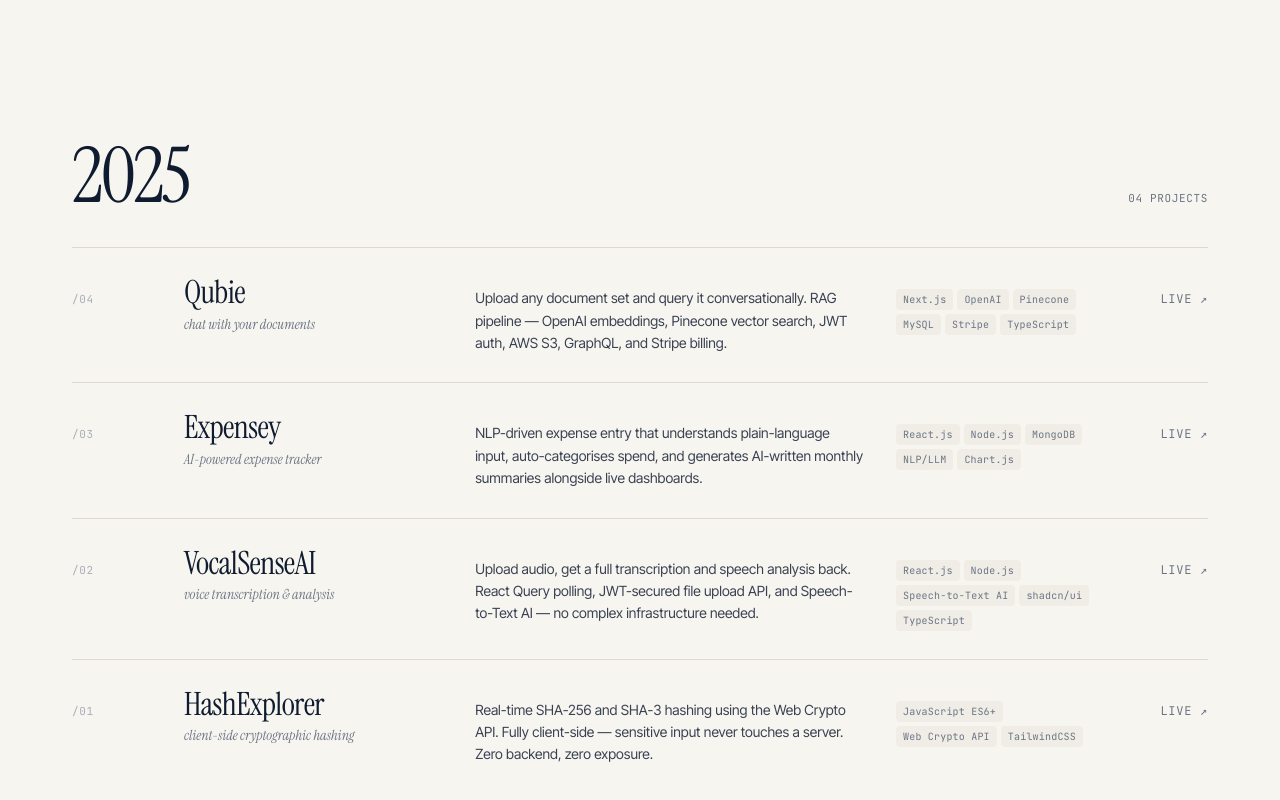
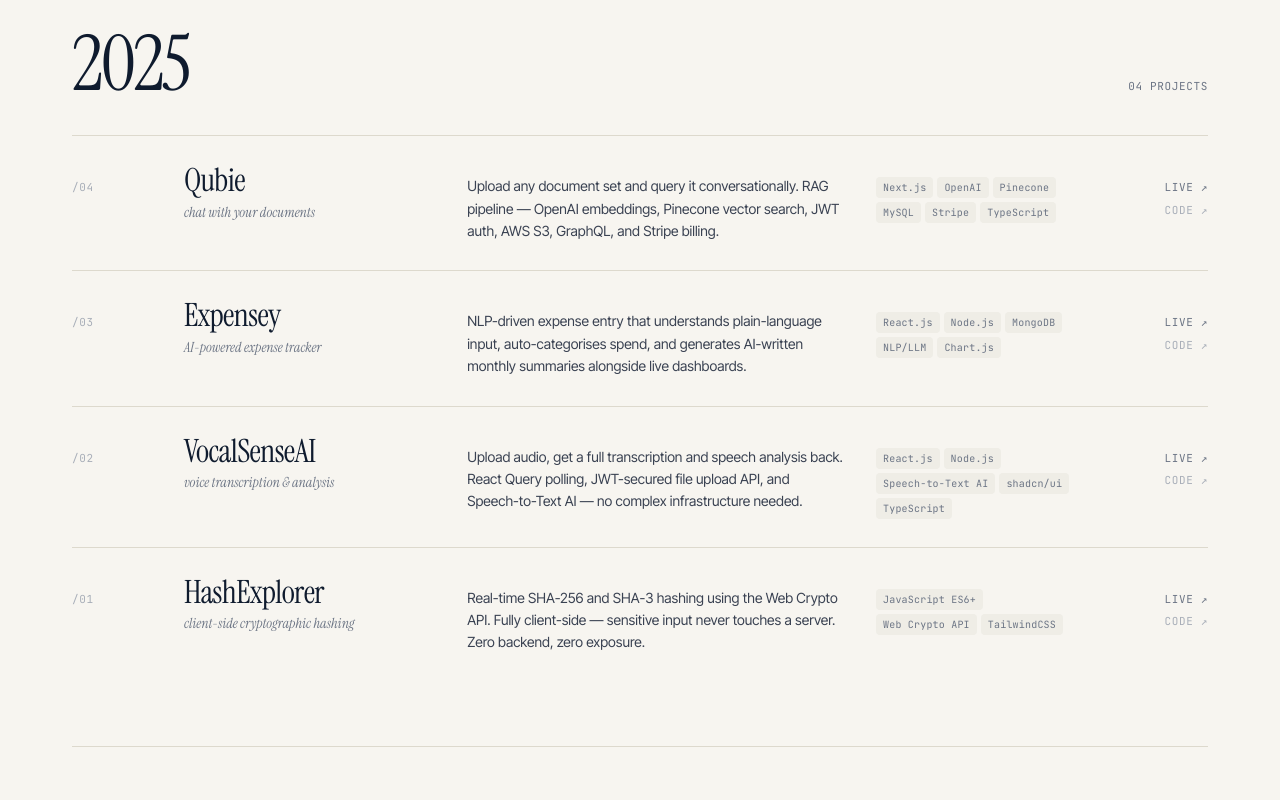
Before and after one commit to usmanashraff/usman-codes, a Next.js app: page /projects in a window 1280 px wide. Shown: the part 960-1760 px from the top of the page. Built offline with nearby package versions, Linux system fonts and the light colour scheme.

Commit message:
projects link issue and logo on loading

```diff
--- a/app/globals.css
+++ b/app/globals.css
@@ -242,31 +242,16 @@
   display: flex;
   flex-direction: column;
   align-items: center;
-  gap: 20px;
-}
-
-.uc-loader__name {
-  font-family: var(--font-display);
-  font-size: clamp(24px, 4vw, 36px);
-  color: var(--fg-1);
-  letter-spacing: -0.02em;
-  margin: 0;
-  font-weight: 400;
+  gap: 24px;
   animation: uc-loader-fade-up 0.5s var(--ease-out) both;
 }
 
-.uc-loader__name em {
-  font-style: italic;
-  color: var(--accent);
-}
-
 .uc-loader__track {
-  width: 140px;
+  width: 48px;
   height: 1px;
   background: var(--border);
   border-radius: 1px;
   overflow: hidden;
-  animation: uc-loader-fade-up 0.5s 0.1s var(--ease-out) both;
 }
 
 .uc-loader__fill {
@@ -278,7 +263,7 @@
 }
 
 @keyframes uc-loader-fade-up {
-  from { opacity: 0; transform: translateY(8px); }
+  from { opacity: 0; transform: translateY(10px); }
   to   { opacity: 1; transform: translateY(0); }
 }
 
--- a/app/projects/page.tsx
+++ b/app/projects/page.tsx
@@ -17,8 +17,8 @@
         sub: "chat with your documents",
         desc: "Upload any document set and query it conversationally. RAG pipeline — OpenAI embeddings, Pinecone vector search, JWT auth, AWS S3, GraphQL, and Stripe billing.",
         tags: ["Next.js", "OpenAI", "Pinecone", "MySQL", "Stripe", "TypeScript"],
-        link: "live ↗",
         href: "https://qubie.vercel.app/",
+        codeHref: "https://github.com/usmanashraff/qubie",
       },
       {
         n: "/03",
@@ -26,8 +26,8 @@
         sub: "AI-powered expense tracker",
         desc: "NLP-driven expense entry that understands plain-language input, auto-categorises spend, and generates AI-written monthly summaries alongside live dashboards.",
         tags: ["React.js", "Node.js", "MongoDB", "NLP/LLM", "Chart.js"],
-        link: "live ↗",
         href: "https://expenseyy.vercel.app/",
+        codeHref: "https://github.com/usmanashraff/expensey",
       },
       {
         n: "/02",
@@ -35,8 +35,8 @@
         sub: "voice transcription & analysis",
         desc: "Upload audio, get a full transcription and speech analysis back. React Query polling, JWT-secured file upload API, and Speech-to-Text AI — no complex infrastructure needed.",
         tags: ["React.js", "Node.js", "Speech-to-Text AI", "shadcn/ui", "TypeScript"],
-        link: "live ↗",
         href: "https://vocalsense.vercel.app/",
+        codeHref: "https://github.com/usmanashraff/vocalsenseai",
       },
       {
         n: "/01",
@@ -44,8 +44,8 @@
         sub: "client-side cryptographic hashing",
         desc: "Real-time SHA-256 and SHA-3 hashing using the Web Crypto API. Fully client-side — sensitive input never touches a server. Zero backend, zero exposure.",
         tags: ["JavaScript ES6+", "Web Crypto API", "TailwindCSS"],
-        link: "live ↗",
         href: "https://hashexplorer.vercel.app/",
+        codeHref: "https://github.com/usmanashraff/hashexplorer",
       },
     ],
   },
@@ -59,8 +59,8 @@
         sub: "patient management system",
         desc: "Full-stack healthcare platform for registering patients, booking appointments, and managing schedules. Staff dashboard lets you schedule, reschedule, and cancel appointments end-to-end.",
         tags: ["Next.js", "TypeScript", "shadcn/ui", "Appwrite"],
-        link: "live ↗",
         href: "https://careplus-ten.vercel.app/",
+        codeHref: "https://github.com/usmanashraff/PMS_careplus",
       },
       {
         n: "/05",
@@ -68,8 +68,8 @@
         sub: "social media app",
         desc: "Feature-complete clone of Instagram's Threads — post threads, reply, follow users, and browse a real-time activity feed. A deep-dive into full-stack social graph mechanics.",
         tags: ["Next.js", "TypeScript", "MongoDB", "Clerk"],
-        link: "live ↗",
         href: "https://threads-green-chi.vercel.app/",
+        codeHref: "https://github.com/usmanashraff/threads",
       },
     ],
   },
@@ -93,7 +93,7 @@
         {/* Page hero */}
         <section
           style={{
-            padding: "160px 0 96px",
+            padding: "64px 0 80px",
             borderBottom: "1px solid var(--border)",
             position: "relative",
           }}
@@ -318,21 +318,17 @@
   const [hover, setHover] = useState(false);
 
   return (
-    <a
-      href={p.href ?? "#"}
-      target="_blank"
-      rel="noopener noreferrer"
+    <div
       onMouseEnter={() => setHover(true)}
       onMouseLeave={() => setHover(false)}
       style={{
         display: "grid",
-        gridTemplateColumns: "80px 1fr 1.5fr 200px 80px",
+        gridTemplateColumns: "80px 1fr 1.5fr 200px 100px",
         gap: 32,
         padding: hover ? "28px 12px" : "28px 0",
         borderTop: "1px solid var(--border)",
         alignItems: "baseline",
         transition: "padding 250ms var(--ease)",
-        textDecoration: "none",
       }}
       className="archive-row"
     >
@@ -403,25 +399,53 @@
           </span>
         ))}
       </div>
-      <span
+      <div
         className="row-arrow"
         style={{
-          display: "inline-flex",
-          alignItems: "center",
-          justifyContent: "flex-end",
-          gap: 4,
-          fontSize: 12,
-          color: hover ? "var(--accent)" : "var(--fg-3)",
-          fontFamily: "var(--font-mono)",
-          textTransform: "uppercase",
-          letterSpacing: "0.06em",
-          transform: hover ? "translateX(6px)" : "none",
-          transition: "color 200ms var(--ease), transform 200ms var(--ease)",
+          display: "flex",
+          flexDirection: "column",
+          alignItems: "flex-end",
+          gap: 6,
         }}
       >
-        {p.link}
-      </span>
-    </a>
+        <a
+          href={p.href}
+          target="_blank"
+          rel="noopener noreferrer"
+          style={{
+            fontSize: 11,
+            color: hover ? "var(--accent)" : "var(--fg-3)",
+            fontFamily: "var(--font-mono)",
+            textTransform: "uppercase",
+            letterSpacing: "0.06em",
+            transition: "color 200ms var(--ease)",
+            textDecoration: "none",
+          }}
+        >
+          live ↗
+        </a>
+        {p.codeHref && (
+          <a
+            href={p.codeHref}
+            target="_blank"
+            rel="noopener noreferrer"
+            style={{
+              fontSize: 11,
+              color: "var(--fg-4)",
+              fontFamily: "var(--font-mono)",
+              textTransform: "uppercase",
+              letterSpacing: "0.06em",
+              transition: "color 200ms var(--ease)",
+              textDecoration: "none",
+            }}
+            onMouseEnter={(e) => (e.currentTarget.style.color = "var(--fg-2)")}
+            onMouseLeave={(e) => (e.currentTarget.style.color = "var(--fg-4)")}
+          >
+            code ↗
+          </a>
+        )}
+      </div>
+    </div>
   );
 }
 
--- a/components/PageLoader.tsx
+++ b/components/PageLoader.tsx
@@ -1,12 +1,13 @@
 "use client";
 
 import { useEffect, useState } from "react";
+import DiscLogo from "./DiscLogo";
 
 export default function PageLoader() {
   const [phase, setPhase] = useState<"visible" | "fading" | "gone">("visible");
 
   useEffect(() => {
-    const MIN_DISPLAY = 900; // ms — let the bar finish its animation
+    const MIN_DISPLAY = 900;
     const start = Date.now();
 
     const dismiss = () => {
@@ -30,9 +31,7 @@
   return (
     <div className={`uc-loader${phase === "fading" ? " uc-loader--out" : ""}`}>
       <div className="uc-loader__content">
-        <p className="uc-loader__name">
-          usman<em>.codes</em>
-        </p>
+        <DiscLogo discSize={48} wordmarkSize={26} gap={14} />
         <div className="uc-loader__track">
           <div className="uc-loader__fill" />
         </div>
```
